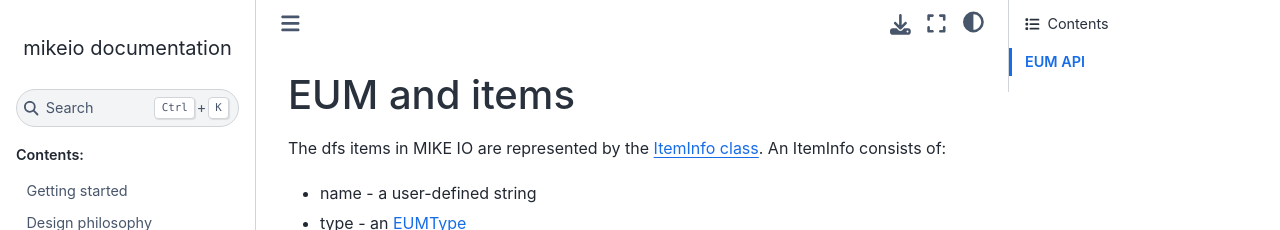
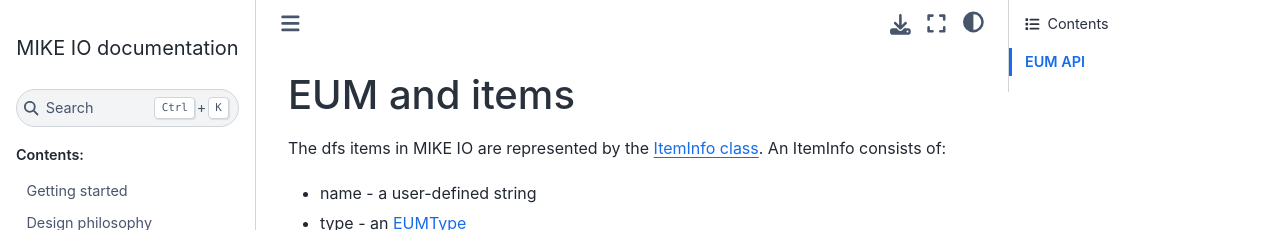
Before and after one commit to DHI/mikeio, a Sphinx documentation site: the page built from docs/eum.rst, in a window 1280 px wide. Shown: the top 230 px of the page. Built offline with Sphinx 7.4.7 and the Sphinx Book theme 1.1.4, drawn with Linux system fonts in a browser that asks for light colours.

Commit message:
MIKE IO instead of mikeio

```diff
--- a/docs/conf.py
+++ b/docs/conf.py
@@ -17,7 +17,7 @@
 
 # -- Project information -----------------------------------------------------
 
-project = "mikeio"
+project = "MIKE IO"
 copyright = "2021, Henrik Andersson, Marc Ridler, Jesper Mariegaard, Rasmus Halvgaard"
 author = "Henrik Andersson, Marc Ridler, Jesper Mariegaard, Rasmus Halvgaard"
 release = ""
```
